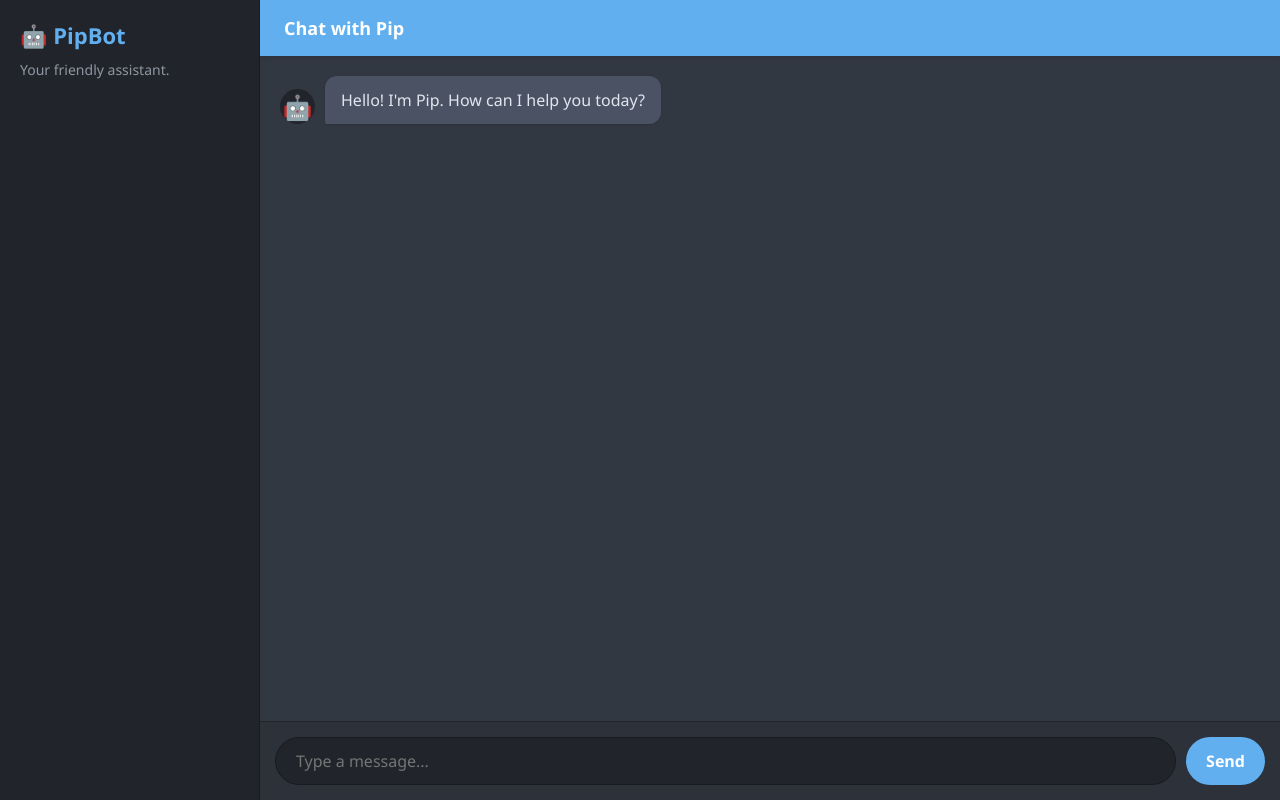
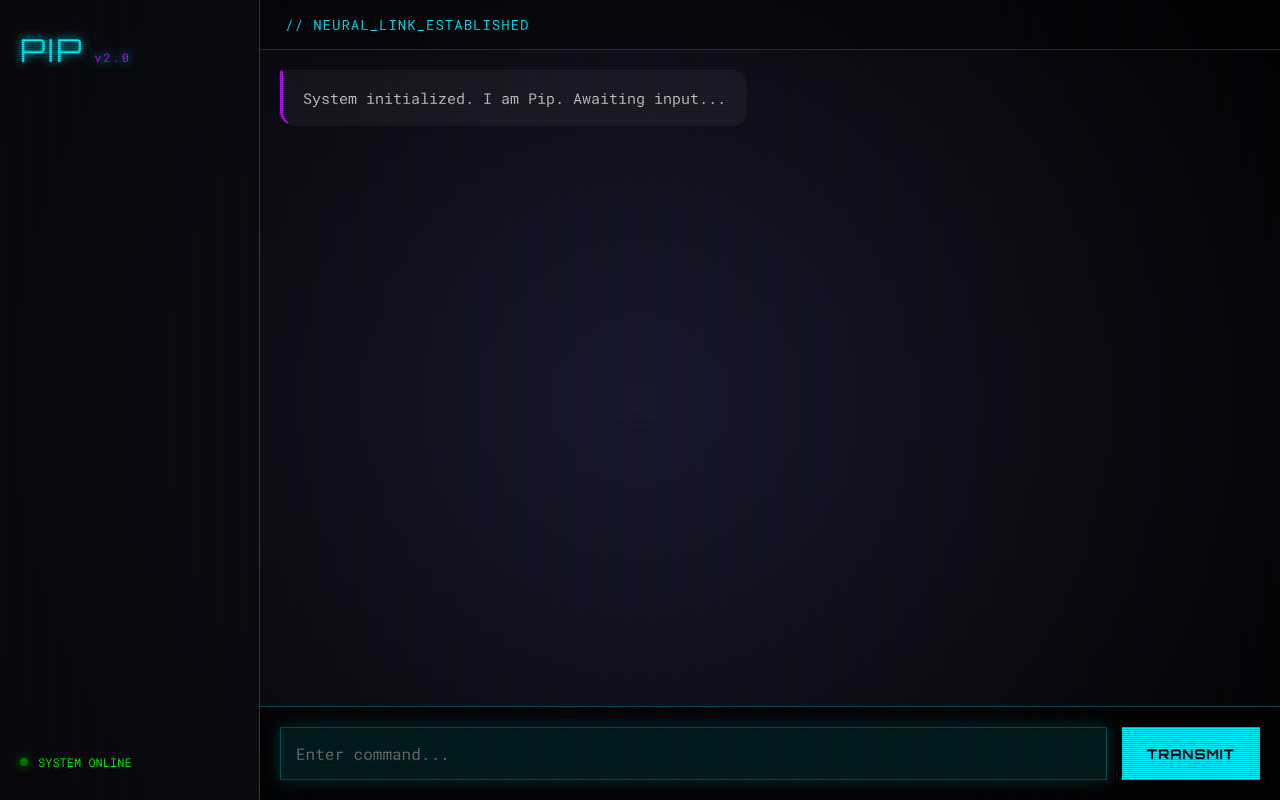
Before and after one commit to vejanimayur55-hub/palbot-chat, a website: page index.html in a window 1280 px wide. Drawn offline with nearby package versions, Linux system fonts and the light colour scheme.

Commit message:
Update UI to Cyberpunk theme

```diff
--- a/index.html
+++ b/index.html
@@ -3,30 +3,35 @@
 <head>
     <meta charset="UTF-8">
     <meta name="viewport" content="width=device-width, initial-scale=1.0">
-    <title>Pip - AI Chatbot</title>
+    <title>Pip // AI SYSTEM</title>
     <link rel="stylesheet" href="style.css">
+    <link href="https://fonts.googleapis.com/css2?family=Orbitron:wght@400;700&family=Roboto+Mono:wght@300;400&display=swap" rel="stylesheet">
     <script src="https://cdn.jsdelivr.net/npm/marked/marked.min.js"></script>
 </head>
 <body>
 
     <div class="app">
         <aside class="sidebar">
-            <h2>🤖 PipBot</h2>
-            <p>Your friendly assistant.</p>
+            <div class="logo">PIP <span class="version">v2.0</span></div>
+            <div class="status-indicator">
+                <span class="dot"></span> SYSTEM ONLINE
+            </div>
         </aside>
 
         <main class="chat-area">
             <header class="chat-header">
-                <span>Chat with Pip</span>
+                <span>// NEURAL_LINK_ESTABLISHED</span>
             </header>
 
             <div class="chat-box" id="chatBox">
-                <div class="message bot">Hello! I'm Pip. How can I help you today?</div>
+                <div class="message bot">
+                    <div class="content">System initialized. I am Pip. Awaiting input...</div>
+                </div>
             </div>
 
             <div class="chat-input">
-                <input type="text" id="userInput" placeholder="Type a message..." autocomplete="off">
-                <button id="sendBtn">Send</button>
+                <input type="text" id="userInput" placeholder="Enter command..." autocomplete="off">
+                <button id="sendBtn">TRANSMIT</button>
             </div>
         </main>
     </div>
--- a/style.css
+++ b/style.css
@@ -1,47 +1,99 @@
+/* --- CYBERPUNK THEME VARIABLES --- */
+:root {
+    --neon-cyan: #00f3ff;
+    --neon-purple: #bc13fe;
+    --dark-bg: #050510;
+    --glass-panel: rgba(20, 20, 35, 0.7);
+    --border-color: rgba(0, 243, 255, 0.3);
+}
+
 /* --- GLOBAL RESET --- */
 * {
     margin: 0;
     padding: 0;
     box-sizing: border-box;
-    font-family: "Segoe UI", sans-serif;
+    font-family: 'Roboto Mono', monospace; /* Tech font */
 }
 
 body, html {
     height: 100%;
-    height: 100dvh; /* Mobile Fix: Dynamic Viewport Height */
-    background: #282c34;
-    overflow: hidden; /* Prevents whole page bounce */
+    height: 100dvh;
+    background-color: var(--dark-bg);
+    /* Deep space gradient background */
+    background-image: radial-gradient(circle at 50% 50%, #1a1a2e 0%, #000000 100%);
+    color: #e0e0e0;
+    overflow: hidden;
 }
 
 /* --- MAIN LAYOUT --- */
 .app {
     display: flex;
     height: 100%;
-    height: 100dvh;
     width: 100vw;
-    flex-direction: row;
+    position: relative;
 }
 
-/* --- SIDEBAR (Hidden on mobile) --- */
+/* Scanline effect overlay */
+.app::before {
+    content: " ";
+    display: block;
+    position: absolute;
+    top: 0;
+    left: 0;
+    bottom: 0;
+    right: 0;
+    background: linear-gradient(rgba(18, 16, 16, 0) 50%, rgba(0, 0, 0, 0.25) 50%), linear-gradient(90deg, rgba(255, 0, 0, 0.06), rgba(0, 255, 0, 0.02), rgba(0, 0, 255, 0.06));
+    z-index: 2;
+    background-size: 100% 2px, 3px 100%;
+    pointer-events: none; /* Click through it */
+}
+
+/* --- SIDEBAR --- */
 .sidebar {
     width: 260px;
-    background: #21252b;
-    color: #abb2bf;
-    padding: 20px;
+    background: rgba(10, 10, 15, 0.8);
+    backdrop-filter: blur(10px);
+    border-right: 1px solid var(--border-color);
+    padding: 30px 20px;
     display: flex;
     flex-direction: column;
-    border-right: 1px solid #181a1f;
+    justify-content: space-between;
 }
 
-.sidebar h2 {
-    margin-bottom: 10px;
-    font-size: 22px;
-    color: #61afef;
+.logo {
+    font-family: 'Orbitron', sans-serif;
+    font-size: 32px;
+    color: var(--neon-cyan);
+    text-shadow: 0 0 10px var(--neon-cyan);
+    letter-spacing: 2px;
 }
 
-.sidebar p {
-    font-size: 14px;
-    opacity: 0.8;
+.version {
+    font-size: 12px;
+    color: var(--neon-purple);
+}
+
+.status-indicator {
+    font-size: 12px;
+    color: #0f0;
+    display: flex;
+    align-items: center;
+    gap: 10px;
+}
+
+.dot {
+    width: 8px;
+    height: 8px;
+    background: #0f0;
+    border-radius: 50%;
+    box-shadow: 0 0 8px #0f0;
+    animation: pulse 2s infinite;
+}
+
+@keyframes pulse {
+    0% { opacity: 1; }
+    50% { opacity: 0.5; }
+    100% { opacity: 1; }
 }
 
 /* --- CHAT AREA --- */
@@ -49,125 +101,136 @@ body, html {
     flex: 1;
     display: flex;
     flex-direction: column;
-    background: #323842;
-    height: 100%;
-    overflow: hidden;
+    position: relative;
+    z-index: 1; /* Behind scanlines */
 }
 
 /* --- HEADER --- */
 .chat-header {
-    background: #61afef;
-    color: #ffffff;
-    padding: 16px 24px;
-    font-size: 18px;
-    font-weight: 600;
-    box-shadow: 0 2px 5px rgba(0,0,0,0.1);
-    z-index: 10;
+    background: rgba(0, 0, 0, 0.5);
+    border-bottom: 1px solid var(--border-color);
+    color: var(--neon-cyan);
+    padding: 15px 25px;
+    font-family: 'Orbitron', sans-serif;
+    font-size: 14px;
+    letter-spacing: 1px;
     flex-shrink: 0;
 }
 
-/* --- CHAT BOX (The Scrollable Part) --- */
+/* --- CHAT BOX --- */
 .chat-box {
     flex: 1;
-    min-height: 0; /* CRITICAL FIX: Allows flex container to scroll */
+    min-height: 0;
     padding: 20px;
     overflow-y: auto;
-    scroll-behavior: smooth;
-    -webkit-overflow-scrolling: touch; /* iOS Momentum Scrolling */
     display: flex;
     flex-direction: column;
-    gap: 15px;
+    gap: 20px;
+    scroll-behavior: smooth;
+    -webkit-overflow-scrolling: touch;
 }
+
+/* Custom Scrollbar */
+.chat-box::-webkit-scrollbar { width: 6px; }
+.chat-box::-webkit-scrollbar-track { background: #000; }
+.chat-box::-webkit-scrollbar-thumb { background: var(--neon-cyan); border-radius: 3px; }
 
 /* --- MESSAGES --- */
 .message {
-    max-width: 85%; /* Slightly wider for mobile reading */
-    padding: 12px 16px;
-    border-radius: 12px;
-    font-size: 16px;
-    line-height: 1.5;
-    word-wrap: break-word;
-    box-shadow: 0 1px 2px rgba(0,0,0,0.1);
+    max-width: 85%;
+    padding: 15px 20px;
+    font-size: 15px;
+    line-height: 1.6;
     position: relative;
+    border: 1px solid transparent;
 }
 
+/* User Message */
 .message.user {
-    background: #61afef;
-    color: #ffffff;
     align-self: flex-end;
-    border-bottom-right-radius: 2px;
+    background: linear-gradient(135deg, rgba(0, 243, 255, 0.1), rgba(0, 243, 255, 0.05));
+    border-color: var(--neon-cyan);
+    color: #fff;
+    border-radius: 15px 15px 2px 15px; /* Sharp corner bottom right */
+    box-shadow: 0 0 15px rgba(0, 243, 255, 0.1);
 }
 
+/* Bot Message */
 .message.bot {
-    background: #4b5263;
-    color: #e0e6ed;
     align-self: flex-start;
-    border-bottom-left-radius: 2px;
-    margin-left: 45px; /* Space for the robot icon */
+    background: rgba(255, 255, 255, 0.05);
+    border-left: 3px solid var(--neon-purple);
+    color: #d0d0d0;
+    border-radius: 2px 15px 15px 15px; /* Sharp corner top left */
+    margin-left: 0;
 }
 
-/* --- LIST FIXES (Numbers won't be cut off anymore) --- */
+/* Lists in Bot Message */
 .message.bot ul, .message.bot ol {
     margin: 10px 0;
-    padding-left: 25px; /* Indent lists so numbers are visible */
+    padding-left: 20px;
+    border-left: 1px solid rgba(255,255,255,0.2);
 }
+.message.bot li { margin-bottom: 5px; }
 
-.message.bot li {
-    margin-bottom: 5px;
-}
-
-/* --- BOT ICON --- */
-.message.bot::before {
-    content: '🤖';
-    font-size: 24px;
-    position: absolute;
-    left: -45px;
-    bottom: 0;
-    width: 35px;
-    height: 35px;
-    display: flex;
-    align-items: center;
-    justify-content: center;
-    background: #21252b;
-    border-radius: 50%;
+/* Code blocks in messages */
+.message code {
+    background: rgba(0,0,0,0.5);
+    padding: 2px 5px;
+    border-radius: 4px;
+    color: #ff79c6;
+    font-family: 'Courier New', Courier, monospace;
 }
 
 /* --- INPUT AREA --- */
 .chat-input {
     display: flex;
-    padding: 15px;
-    background: #2c313a;
-    border-top: 1px solid #21252b;
-    flex-shrink: 0; /* Keeps input visible when keyboard opens */
+    padding: 20px;
+    background: rgba(0, 0, 0, 0.8);
+    border-top: 1px solid var(--border-color);
+    gap: 15px;
+    flex-shrink: 0;
 }
 
 .chat-input input {
     flex: 1;
-    padding: 12px 20px;
-    border-radius: 25px;
-    border: 1px solid #181a1f;
-    background: #21252b;
-    color: #ffffff;
-    font-size: 16px; /* Prevents iOS zoom */
+    padding: 15px;
+    background: rgba(0, 243, 255, 0.05);
+    border: 1px solid var(--border-color);
+    color: var(--neon-cyan);
+    font-family: 'Roboto Mono', monospace;
+    font-size: 16px;
     outline: none;
+    transition: all 0.3s ease;
+}
+
+.chat-input input:focus {
+    background: rgba(0, 243, 255, 0.1);
+    box-shadow: 0 0 15px rgba(0, 243, 255, 0.2);
 }
 
 .chat-input button {
-    margin-left: 10px;
-    padding: 0 20px;
-    font-size: 16px;
+    padding: 0 25px;
+    background: var(--neon-cyan);
+    color: #000;
     font-weight: bold;
-    background: #61afef;
-    color: #ffffff;
     border: none;
-    border-radius: 25px;
+    font-family: 'Orbitron', sans-serif;
+    letter-spacing: 1px;
     cursor: pointer;
+    transition: all 0.3s;
+    text-transform: uppercase;
 }
 
-/* --- MOBILE TWEAKS --- */
+.chat-input button:hover {
+    background: #fff;
+    box-shadow: 0 0 20px var(--neon-cyan);
+}
+
+/* --- MOBILE ADJUSTMENTS --- */
 @media (max-width: 768px) {
     .app { flex-direction: column; }
     .sidebar { display: none; }
-    .chat-box { padding: 15px; }
     .message { max-width: 90%; }
+    .chat-input { padding: 15px; }
 }
```
